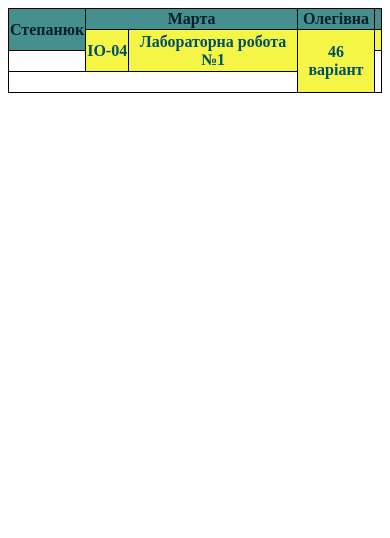
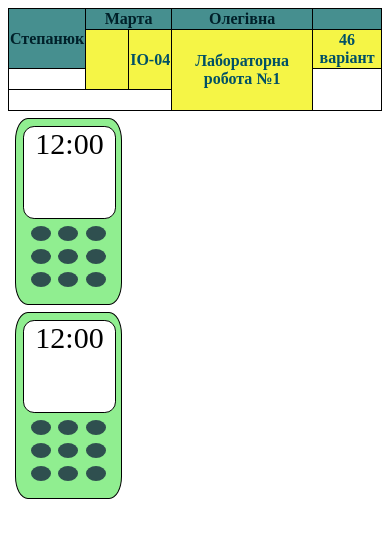
Before and after one commit to MartaStepaniuk/Lab2, a plain HTML site: page index.html in a window 390 px wide. Drawn offline with Linux system fonts and the light colour scheme.

Commit message:
telephones

```diff
--- a/index.html
+++ b/index.html
@@ -30,6 +30,7 @@
                 color: #f5f546;
             }
         </style>
+        <link rel="stylesheet" href="style.css">
     </head>
     <body>
         <table>
@@ -37,13 +38,13 @@
                 <td rowspan="2"><b>Степанюк</b></td>
                 <td colspan="2"><b>Марта</b></td>
                 <td><b>Олегівна</b></td>
-                <td>&nbsp;</td>
+                <td></td>
             </tr>
             <tr>
-                <td rowspan="2"><b>ІО-04</b></td>
-                <td rowspan="2"><b>Лабораторна робота №1</b></td>
-                <td rowspan="3"><b>46 варіант</b></td>
-                <td>&nbsp;</td>
+                <td rowspan="2" width="40px">&nbsp;</td>
+                <td rowspan="2" width="40px"><b>ІО-04</b></td>
+                <td rowspan="3"><b>Лабораторна робота №1</b></td>
+                <td><b>46 варіант</b></td>
             </tr>
             <tr>
                 <td>&nbsp;</td>
@@ -53,5 +54,29 @@
                 <td colspan="3">&nbsp;</td>
             </tr>
         </table>
+        <div class="phone">
+            <div class="time">12:00</div>
+            <div class="button button-position"></div>
+            <div class="button button-position"></div>
+            <div class="button button-position"></div>
+            <div class="button button-position"></div>
+            <div class="button button-position"></div>
+            <div class="button button-position"></div>
+            <div class="button button-position"></div>
+            <div class="button button-position"></div>
+            <div class="button button-position"></div>
+        </div>
+        <div class="phone">
+            <div class="time">12:00</div>
+            <div class="button button-transform"></div>
+            <div class="button button-transform"></div>
+            <div class="button button-transform"></div>
+            <div class="button button-transform"></div>
+            <div class="button button-transform"></div>
+            <div class="button button-transform"></div>
+            <div class="button button-transform"></div>
+            <div class="button button-transform"></div>
+            <div class="button button-transform"></div>
+        </div>
     </body>
 </html>
--- a/style.css
+++ b/style.css
@@ -0,0 +1,88 @@
+.phone{
+    background-color: lightgreen;
+    height: 185px;
+    width: 105px;
+}
+.time{
+    background-color: white;
+    height: 91px;
+    width: 91px;
+    text-align: center;
+    font-size: 30px;
+}
+.phone,.time{
+    margin: 7px;
+    border-radius: 12%;
+    border: 1px solid black;
+}
+.button{
+    height: 15px;
+    width: 20px;
+    background-color: darkslategray;
+    border-radius: 50%;
+}
+.button-position{
+    position: relative;
+}
+.button-position:nth-child(2) {
+    left: 15px;
+}
+.button-position:nth-child(3) {
+    top:-15px;
+    left: 42px;
+}
+.button-position:nth-child(4) {
+    top:-30px;
+    left: 70px;
+}
+.button-position:nth-child(5) {
+    top:-22px;
+    left: 15px;
+}
+.button-position:nth-child(6) {
+    top:-37px;
+    left: 42px;
+}
+.button-position:nth-child(7) {
+    top:-52px;
+    left: 70px;
+}
+.button-position:nth-child(8) {
+    top: -44px;
+    left: 15px;
+}
+.button-position:nth-child(9) {
+    top: -59px;
+    left: 42px;
+}
+.button-position:nth-child(10) {
+    top: -74px;
+    left: 70px;
+}
+.button-transform:nth-child(2) {
+    transform: translate(15px);
+}
+.button-transform:nth-child(3) {
+    transform: translate(42px,-15px);
+}
+.button-transform:nth-child(4) {
+    transform: translate(70px,-30px);
+}
+.button-transform:nth-child(5) {
+    transform: translate(15px,-22px);
+}
+.button-transform:nth-child(6) {
+    transform: translate(42px,-37px);
+}
+.button-transform:nth-child(7) {
+    transform: translate(70px,-52px);
+}
+.button-transform:nth-child(8) {
+    transform: translate(15px,-44px);
+}
+.button-transform:nth-child(9) {
+    transform: translate(42px,-59px);
+}
+.button-transform:nth-child(10) {
+    transform: translate(70px,-74px);
+}
```
